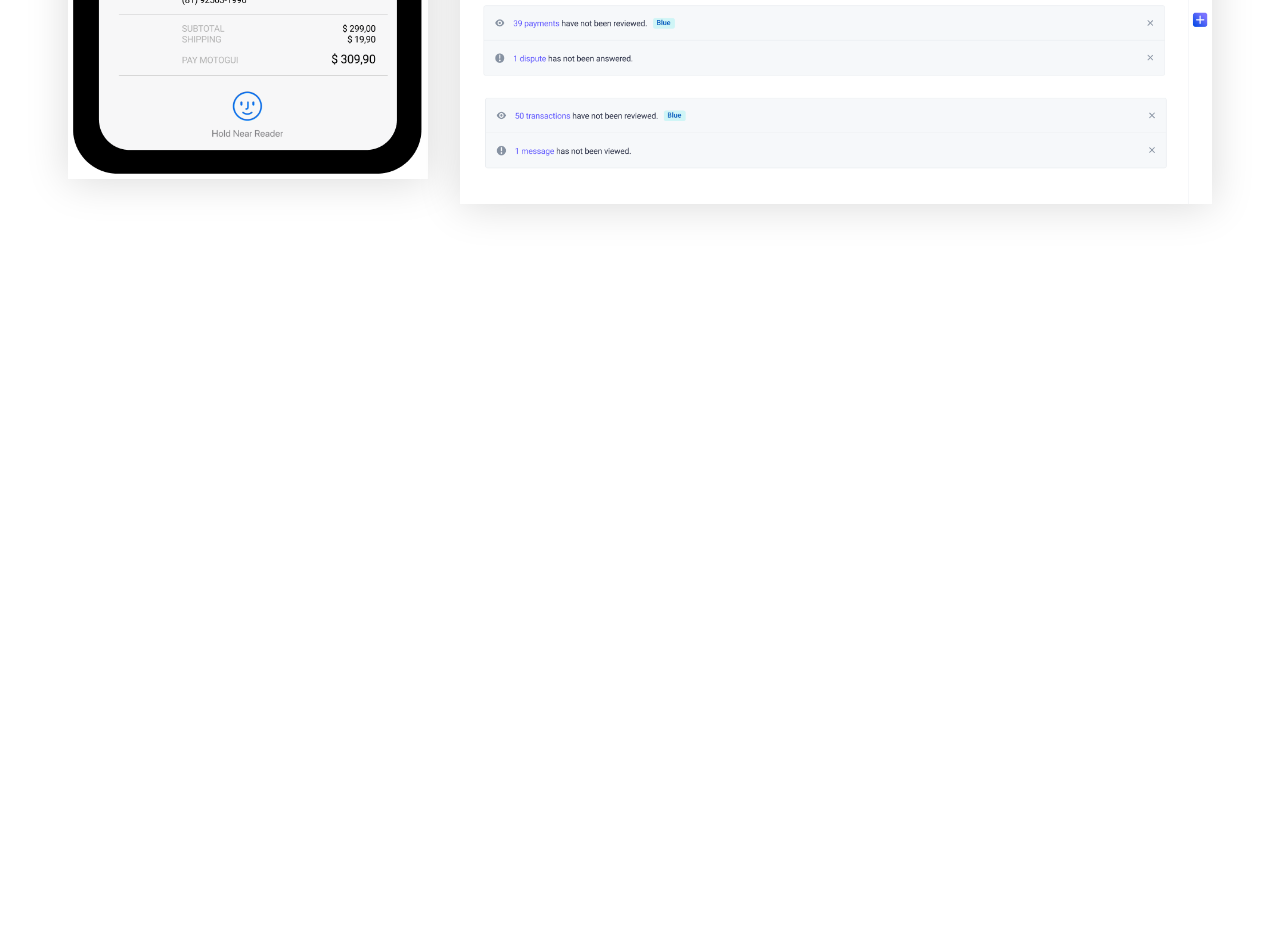
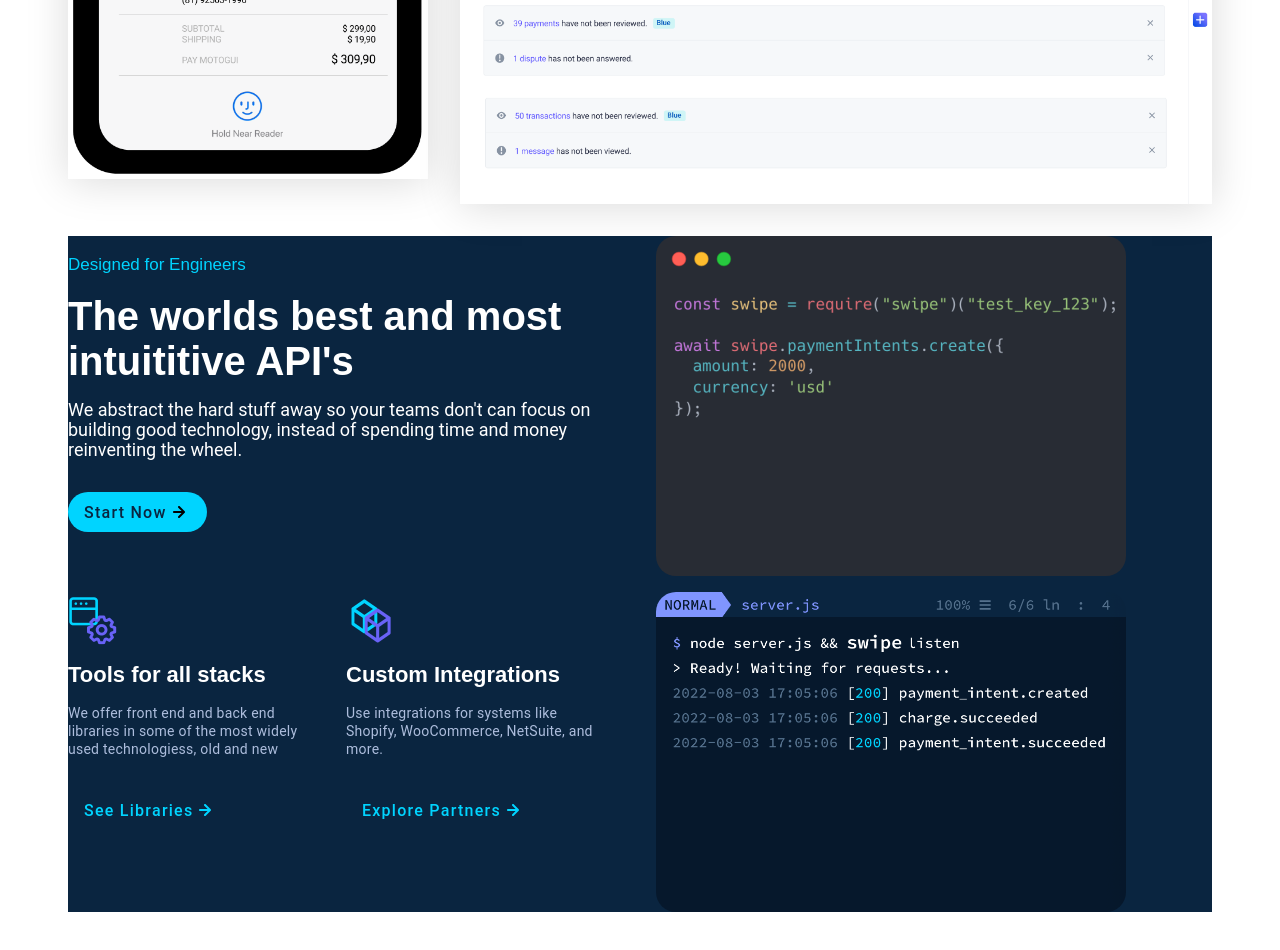
Before and after one commit to jsmrk/swipe, a plain HTML site: page index.html in a window 1280 px wide. Shown: the part 2200-3150 px from the top of the page. Before the commit the page ends 2500 px from the top, so only its background shows below. Drawn offline with Linux system fonts and the light colour scheme.

Commit message:
integrations section added

```diff
--- a/index.css
+++ b/index.css
@@ -246,6 +246,27 @@ p {
   justify-content: center;
 }
 
+.card {
+  display: flex;
+  flex-direction: column;
+  justify-content: flex-start;
+  align-items: flex-start;
+  padding: var(--spacing-md) var(--spacing-md) var(--spacing-md) 0;
+}
+
+.card .icon {
+  height: 50px;
+  margin: 0 0 var(--spacing-md) 0;
+}
+
+.card h3 {
+  font-family: var(--heading-font);
+  font-weight: 600;
+  font-size: var(--h6-size);
+  margin: 0;
+  width: 100%;
+}
+
 /* *********************** */
 /* STYLES */
 /* *********************** */
@@ -351,7 +372,6 @@ p {
 
 /* *********************** */
 /* GRAPHIC GRID SECTION */
-
 .graphic-grid {
   display: grid;
   grid-template-areas:
@@ -385,3 +405,45 @@ p {
   width: 100%;
   box-shadow: var(--standard-box-shadow);
 }
+
+/* *********************** */
+/* INTEGRATIONS SECTION */
+
+.integrations-section {
+  background-color: var(--primary-accent);
+  color: var(--text-light);
+}
+
+.card-container {
+  display: flex;
+  margin: var(--spacing-lg) 0 0 0;
+}
+
+.integrations-section .card-container .card {
+  width: 50%;
+}
+
+.integrations-section .primary-btn {
+  background-color: var(--blue-1);
+  color: var(--primary-accent);
+  margin: var(--spacing-md) 0;
+}
+
+.integrations-section .primary-btn:hover {
+  background-color: var(--bg-white);
+}
+
+.integrations-section .secondary-btn {
+  color: var(--blue-1);
+  margin: var(--spacing-md) 0;
+}
+
+#api-code,
+#terminal-code {
+  max-width: 470px;
+  border-radius: 20px;
+}
+
+#api-code {
+  margin: 0 0 var(--spacing-md) 0;
+}
--- a/index.html
+++ b/index.html
@@ -124,6 +124,61 @@
           </div>
         </div>
       </div>
+
+      <div class="integrations-section">
+        <div class="section-container two-column">
+          <div class="col-left">
+            <p class="subtitle2">Designed for Engineers</p>
+            <h2>The worlds best and most intuititive API's</h2>
+            <p>
+              We abstract the hard stuff away so your teams don't can focus on
+              building good technology, instead of spending time and money
+              reinventing the wheel.
+            </p>
+            <button class="primary-btn with-icon">
+              Start Now <img src="assets/arrow-right-dark.svg" alt="" />
+            </button>
+
+            <div class="card-container">
+              <div class="card">
+                <img
+                  class="icon"
+                  src="assets/tools-icon.png"
+                  alt="tools icon"
+                />
+                <h3>Tools for all stacks</h3>
+                <p class="secondary-text">
+                  We offer front end and back end libraries in some of the most
+                  widely used technologiess, old and new
+                </p>
+                <button class="secondary-btn with-icon">
+                  See Libraries <img src="assets/arrow-right-blue.svg" alt="" />
+                </button>
+              </div>
+              <div class="card">
+                <img class="icon" src="assets/cube-icon.png" alt="tools icon" />
+                <h3>Custom Integrations</h3>
+                <p class="secondary-text">
+                  Use integrations for systems like Shopify, WooCommerce,
+                  NetSuite, and more.
+                </p>
+                <button class="secondary-btn with-icon">
+                  Explore Partners
+                  <img src="assets/arrow-right-blue.svg" alt="" />
+                </button>
+              </div>
+            </div>
+          </div>
+          <div class="col-right">
+            <img src="assets/api-code.png" id="api-code" alt="api code" />
+            <img
+              src="assets/terminal-code.png"
+              id="terminal-code"
+              alt="terminal code"
+            />
+          </div>
+        </div>
+      </div>
     </main>
   </body>
 </html>
```
